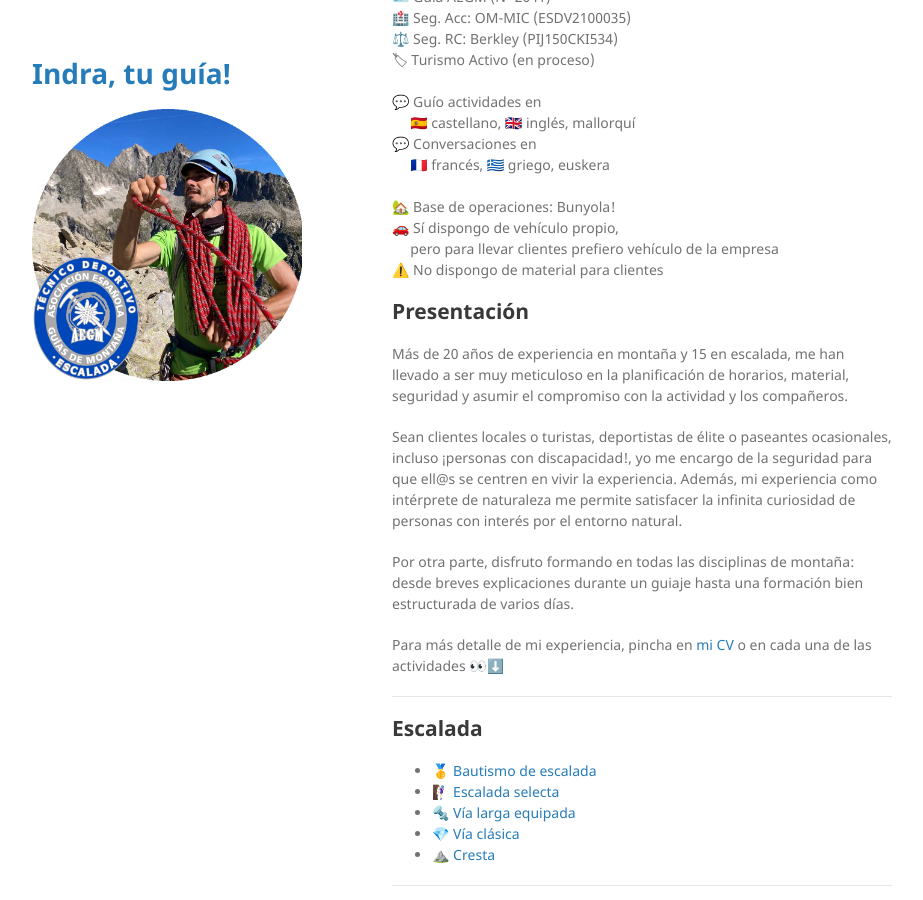
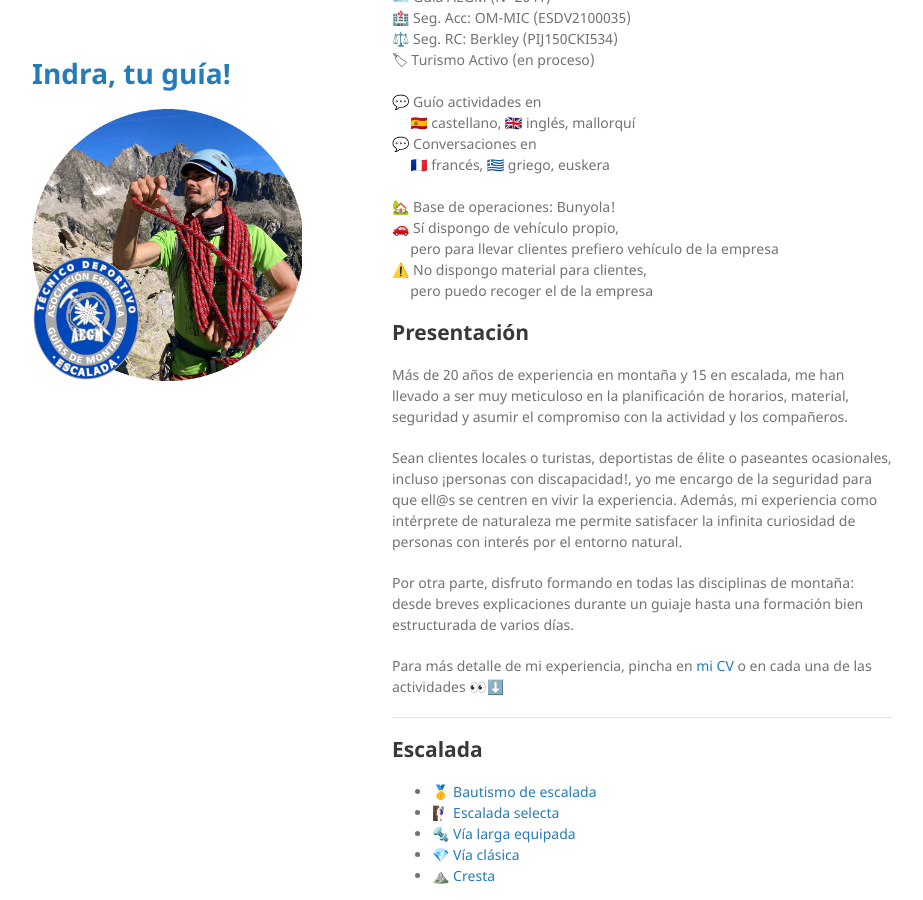
Before and after one commit to indradecastro/freelance, a Jekyll site: the page built from index.md, in a window 1280 px wide and 900 px high, scrolled down 340 px. Shown: the whole window, without its empty margins (178-1101 px from the left). Built offline with Jekyll 4.4.1, drawn with Linux system fonts in a browser that asks for light colours; the repository's description, which GitHub fills in, is left out; our own code applies the rules of GitHub Pages for plain Markdown files.

```diff
--- a/index.md
+++ b/index.md
@@ -25,7 +25,8 @@ layout: default
 🏡 Base de operaciones: Bunyola!<br>
 🚗 Sí dispongo de vehículo propio,<br>
 &nbsp;&nbsp;&nbsp;&nbsp;&nbsp;pero para llevar clientes prefiero vehículo de la empresa<br>
-⚠️ No dispongo de material para clientes
+⚠️ No dispongo material para clientes,<br>
+&nbsp;&nbsp;&nbsp;&nbsp;&nbsp;pero puedo recoger el de la empresa
 
 ## Presentación
 Más de 20 años de experiencia en montaña y 15 en escalada, me han llevado a ser muy meticuloso en la planificación de horarios, material, seguridad y asumir el compromiso con la actividad y los compañeros.
```
